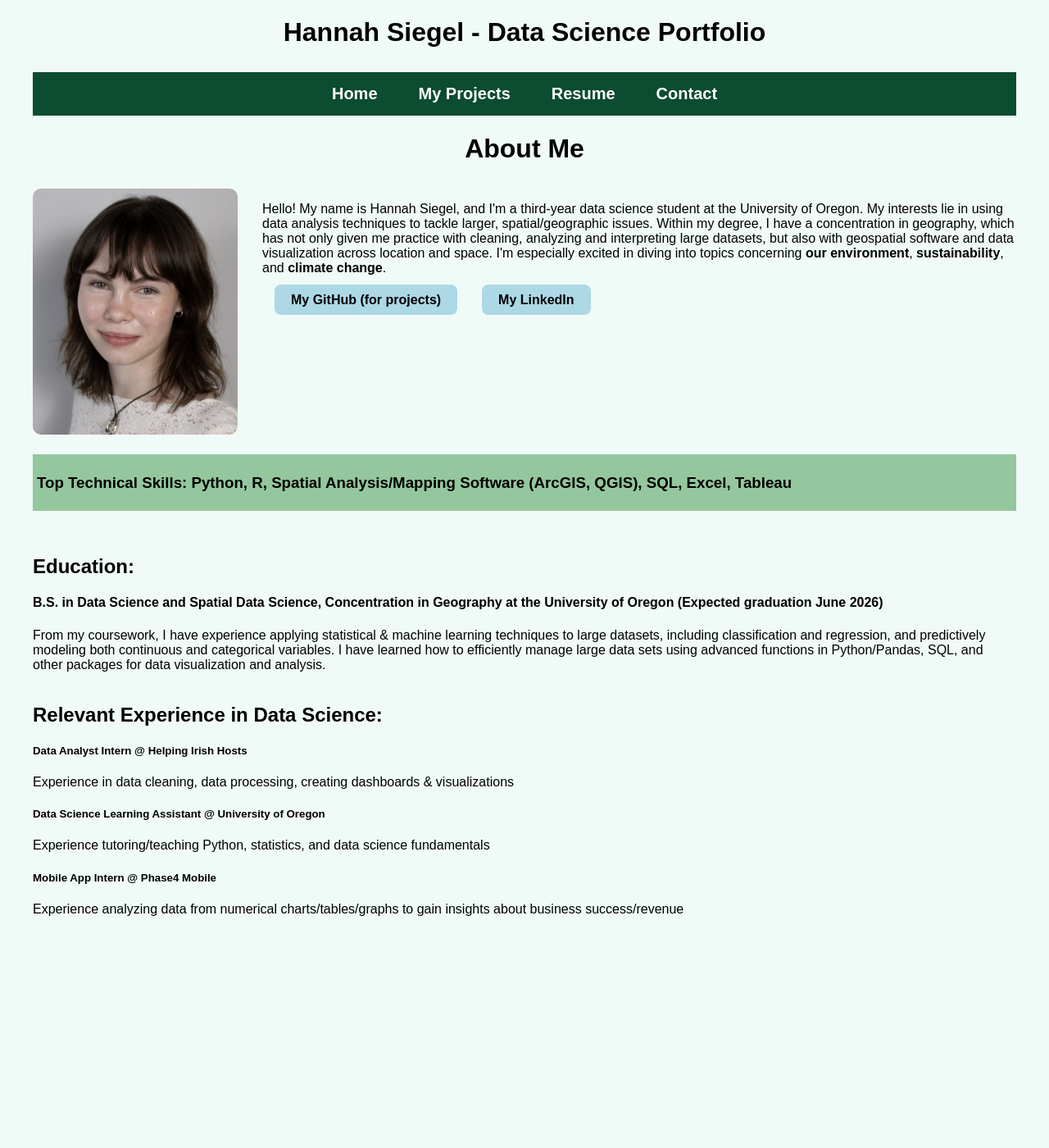
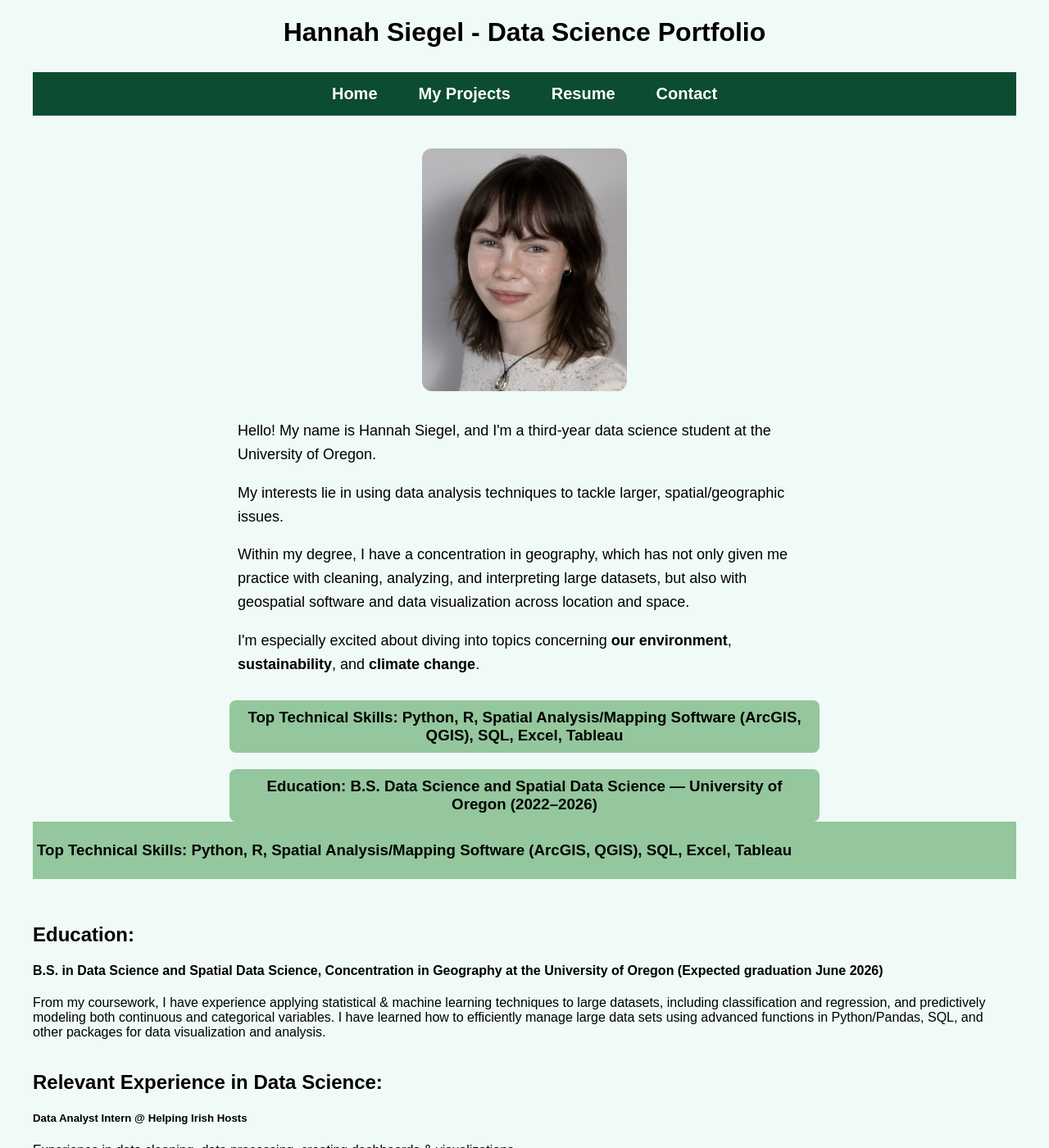
Before and after one commit to siegelhannah/portfolio, a Jekyll site: the page built from index.md, in a window 1280 px wide and 1400 px high. Shown: the whole window at 82% size. Built offline with Jekyll 4.4.1, drawn with Linux system fonts in a browser that asks for light colours.

Commit message:
Revise default layout with personal info and skills
Updated the layout to include a personal introduction and education details.

```diff
--- a/_layouts/default.html
+++ b/_layouts/default.html
@@ -75,38 +75,23 @@
   </header>
   <main>
     {% if page.url == "/" %}
-      <div style="text-align: center;">
-        <h1>About Me</h1>
-      </div>
+      <div style="text-align: center; margin-top: 40px;">
+        <img src="{{ '/assets/headshot_b.jpeg' | relative_url }}" alt="Headshot"
+             style="width: 250px; height: auto; border-radius: 12px;">
 
-      <div class="home-header">
-        <div class="headshot">
-          <img src="{{ '/assets/headshot_b.jpeg' | relative_url }}" alt="Headshot">
+        <div style="max-width: 700px; margin: 30px auto; text-align: left; line-height: 1.6; font-size: 18px;">
+          <p>Hello! My name is Hannah Siegel, and I'm a third-year data science student at the University of Oregon.</p>
+          <p>My interests lie in using data analysis techniques to tackle larger, spatial/geographic issues.</p>
+          <p>Within my degree, I have a concentration in geography, which has not only given me practice with cleaning, analyzing, and interpreting large datasets, but also with geospatial software and data visualization across location and space.</p>
+          <p>I'm especially excited about diving into topics concerning <strong>our environment</strong>, <strong>sustainability</strong>, and <strong>climate change</strong>.</p>
         </div>
-        <div class="text-and-links">
-          <!-- Text block to the right of the headshot -->
-          <p>
-            Hello! My name is Hannah Siegel, and I'm a third-year data science student at the University of Oregon.
-            My interests lie in using data analysis techniques to tackle larger, spatial/geographic issues.
-            Within my degree, I have a concentration in geography, which has not only given me practice with cleaning, analyzing and interpreting large datasets,
-            but also with geospatial software and data visualization across location and space.
-            I'm especially excited in diving into topics concerning <strong>our environment</strong>, <strong>sustainability</strong>, and <strong>climate change</strong>.
-          </p>
-          <!-- Links below the text block -->
-          <div class="links">
-            <ul>
-              <li>
-                <a href="https://github.com/siegelhannah?tab=repositories" target="_blank">
-                  My GitHub (for projects)
-                </a>
-              </li>
-              <li>
-                <a href="https://www.linkedin.com/in/hannah-siegel-219162234/" target="_blank">
-                  My LinkedIn
-                </a>
-              </li>
-            </ul>
-          </div>
+
+        <div style="background-color: #94C79D; padding: 10px; max-width: 700px; margin: 0 auto 20px auto; border-radius: 8px;">
+          <h3 style="margin: 0;">Top Technical Skills: Python, R, Spatial Analysis/Mapping Software (ArcGIS, QGIS), SQL, Excel, Tableau</h3>
+        </div>
+
+        <div style="background-color: #94C79D; padding: 10px; max-width: 700px; margin: 0 auto; border-radius: 8px;">
+          <h3 style="margin: 0;">Education: B.S. Data Science and Spatial Data Science — University of Oregon (2022–2026)</h3>
         </div>
       </div>
     {% endif %}
```
